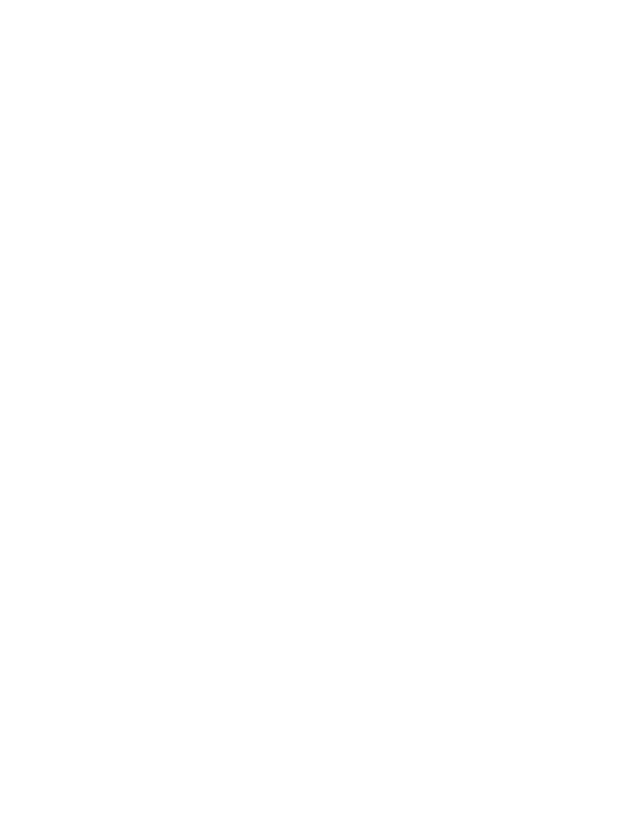
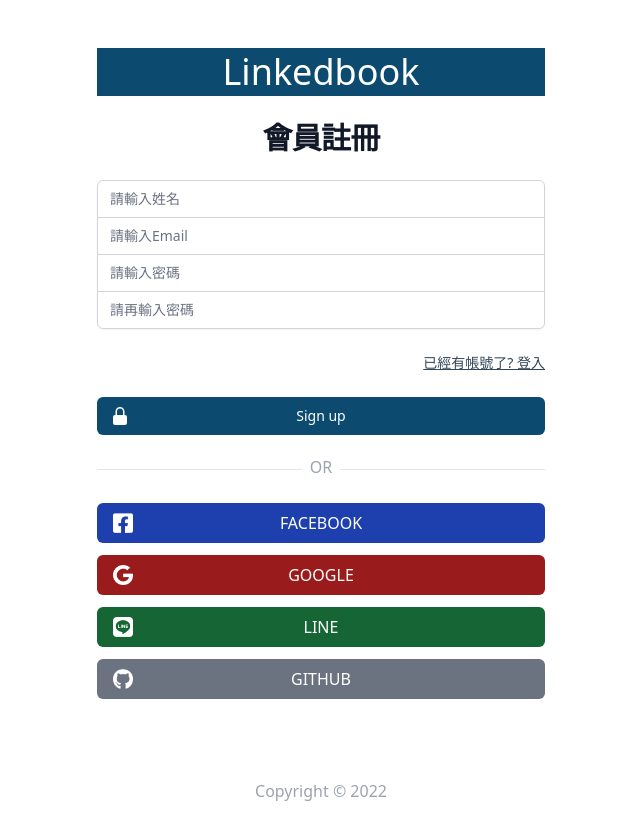
Before and after one commit to Jing0717/linkedbook, a Next.js app: page /register in a window 1280 px wide. Shown: the top 840 px of the page, without its empty margins (319-959 px from the left). Before the commit the page ends 800 px from the top, so only its background shows below. Built offline with nearby package versions, Linux system fonts and the light colour scheme.

Commit message:
[feat] create register page

```diff
--- a/pages/login.js
+++ b/pages/login.js
@@ -62,7 +62,7 @@
 
                 <div className='flex items-center justify-between'>
                   <div className='flex items-center'>
-                    <Link href='#'>
+                    <Link href='/register'>
                       <a className='font-medium text-blue-dark hover:text-blue-neutral underline'>
                         Sign Up
                       </a>
--- a/pages/register.js
+++ b/pages/register.js
@@ -1,4 +1,5 @@
 import Head from 'next/head';
+import Link from 'next/link';
 
 export default function Register() {
   return (
@@ -6,6 +7,156 @@
       <Head>
         <title>Register Page</title>
       </Head>
+      <section className='w-full h-screen'>
+        <div className='flex min-h-full items-center justify-center py-12 px-4 sm:px-6 lg:px-8'>
+          <div className='w-full max-w-md space-y-4'>
+            <div>
+              <div className='bg-blue-logo text-white text-center text-4xl font-normal px-4 py-1'>
+                Linkedbook
+              </div>
+              <h2 className='mt-6 text-center text-3xl font-bold tracking-tight text-gray-900'>
+                會員註冊
+              </h2>
+            </div>
+            <form className='mt-8 space-y-6' action='#' method='POST'>
+              <input type='hidden' name='remember' value='true' />
+              <div className='-space-y-px rounded-md shadow-sm'>
+                <div>
+                  <label htmlFor='email-address' className='sr-only'>
+                    請輸入姓名
+                  </label>
+                  <input
+                    id='email-address'
+                    name='email'
+                    type='email'
+                    autoComplete='email'
+                    required
+                    className='relative block w-full appearance-none rounded-none rounded-t-md border border-gray-300 px-3 py-2 text-gray-900 placeholder-gray-500 focus:z-10 focus:border-indigo-500 focus:outline-none focus:ring-indigo-500 sm:text-sm'
+                    placeholder='請輸入姓名'
+                  />
+                </div>
+                <div>
+                  <label htmlFor='email-address' className='sr-only'>
+                    請輸入Email
+                  </label>
+                  <input
+                    id='email-address'
+                    name='email'
+                    type='email'
+                    autoComplete='email'
+                    required
+                    className='relative block w-full appearance-none rounded-none border border-gray-300 px-3 py-2 text-gray-900 placeholder-gray-500 focus:z-10 focus:border-indigo-500 focus:outline-none focus:ring-indigo-500 sm:text-sm'
+                    placeholder='請輸入Email'
+                  />
+                </div>
+                <div>
+                  <label htmlFor='password' className='sr-only'>
+                    請輸入密碼
+                  </label>
+                  <input
+                    id='password'
+                    name='password'
+                    type='password'
+                    autoComplete='current-password'
+                    required
+                    className='relative block w-full appearance-none rounded-none border border-gray-300 px-3 py-2 text-gray-900 placeholder-gray-500 focus:z-10 focus:border-indigo-500 focus:outline-none focus:ring-indigo-500 sm:text-sm'
+                    placeholder='請輸入密碼'
+                  />
+                </div>
+                <div>
+                  <label htmlFor='password' className='sr-only'>
+                    請再輸入密碼
+                  </label>
+                  <input
+                    id='password'
+                    name='password'
+                    type='password'
+                    autoComplete='current-password'
+                    required
+                    className='relative block w-full appearance-none rounded-none rounded-b-md border border-gray-300 px-3 py-2 text-gray-900 placeholder-gray-500 focus:z-10 focus:border-indigo-500 focus:outline-none focus:ring-indigo-500 sm:text-sm'
+                    placeholder='請再輸入密碼'
+                  />
+                </div>
+              </div>
+
+              <div className='flex items-center justify-end'>
+                <div className='text-sm'>
+                  <Link href='/login'>
+                    <a className='font-medium text-blue-dark hover:text-blue-neutral underline'>
+                      已經有帳號了? 登入
+                    </a>
+                  </Link>
+                </div>
+              </div>
+              <div>
+                <button
+                  type='submit'
+                  className='group relative flex w-full justify-center rounded-md border border-transparent bg-blue-logo py-2 px-4 text-sm font-medium text-white hover:bg-blue-neutral focus:outline-none focus:ring-2 focus:ring-indigo-500 focus:ring-offset-2'
+                >
+                  <span className='absolute inset-y-0 left-0 flex items-center pl-3'>
+                    <svg
+                      className='h-5 w-5 text-white group-hover:text-blue-dark'
+                      xmlns='http://www.w3.org/2000/svg'
+                      viewBox='0 0 20 20'
+                      fill='currentColor'
+                      aria-hidden='true'
+                    >
+                      <path
+                        fillRule='evenodd'
+                        d='M10 1a4.5 4.5 0 00-4.5 4.5V9H5a2 2 0 00-2 2v6a2 2 0 002 2h10a2 2 0 002-2v-6a2 2 0 00-2-2h-.5V5.5A4.5 4.5 0 0010 1zm3 8V5.5a3 3 0 10-6 0V9h6z'
+                        clipRule='evenodd'
+                      />
+                    </svg>
+                  </span>
+                  Sign up
+                </button>
+                <div className='flex justify-between items-center mt-3'>
+                  <hr className='w-full' />
+                  <span className='p-2 text-gray-400 mb-1'>OR</span>
+                  <hr className='w-full' />
+                </div>
+                <button className='uppercase py-2 mt-3 text-white w-full text-center rounded-md bg-blue-800 hover:bg-blue-900 flex items-center relative justify-center'>
+                  <img
+                    src='./fb.png'
+                    alt='fb'
+                    className='hover:bg-blue-neutral w-5 h-5 absolute left-4'
+                  />
+                  <span>facebook</span>
+                </button>
+                <button className='uppercase py-2 mt-3 text-white w-full rounded-md bg-red-800 hover:bg-red-900 flex items-center relative justify-center'>
+                  <img
+                    src='./google.png'
+                    alt='google'
+                    className='hover:bg-blue-neutral w-5 h-5 absolute left-4'
+                  />
+                  <span className=''>Google</span>
+                </button>
+                <button className='uppercase py-2 mt-3 text-white w-full rounded-md bg-green-800 hover:bg-green-900 flex items-center relative justify-center'>
+                  <img
+                    src='./line.png'
+                    alt='line'
+                    className='hover:bg-blue-neutral w-5 h-5 absolute left-4'
+                  />
+                  <span className=''>Line</span>
+                </button>
+                <button className='uppercase py-2 mt-3 text-white w-full rounded-md bg-gray-500 hover:bg-gray-600 flex items-center relative justify-center'>
+                  <img
+                    src='./github.png'
+                    alt='github'
+                    className='hover:bg-blue-neutral w-5 h-5 absolute left-4'
+                  />
+                  <span className=''>Github</span>
+                </button>
+              </div>
+            </form>
+            <div>
+              <p className='text-gray-400 text-center mt-20'>
+                Copyright © 2022{' '}
+              </p>
+            </div>
+          </div>
+        </div>
+      </section>
     </>
   );
 }
```
